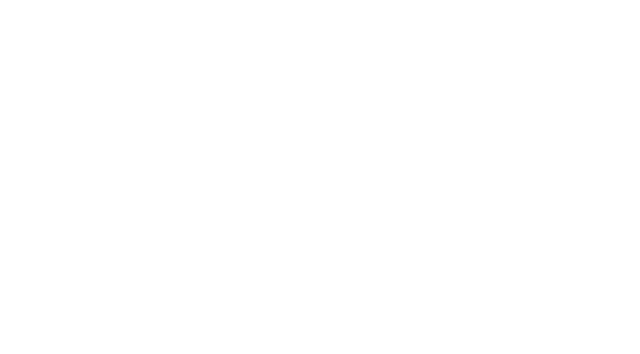
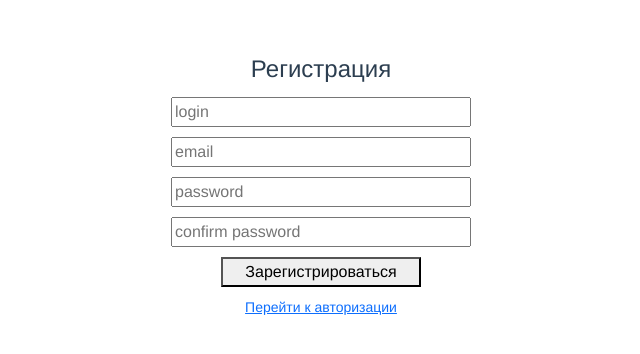
Before and after one commit to DERUINO/system-control-v2-client, a Vue app: page /registration in a window 1280 px wide. Shown: the part 216-570 px from the top of the page, without its empty margins (319-959 px from the left). Built offline with nearby package versions, Linux system fonts and the light colour scheme.

Commit message:
add userinfo

```diff
--- a/package.json
+++ b/package.json
@@ -8,6 +8,7 @@
   },
   "dependencies": {
     "core-js": "^3.6.5",
+    "jwt-decode": "^3.1.2",
     "modules": "^0.4.0",
     "node-sass": "^6.0.1",
     "sass-loader": "^10.2.0",
--- a/src/components/Header.vue
+++ b/src/components/Header.vue
@@ -19,18 +19,33 @@
                 <li class="nav-item">
                     <a class="nav-link" href="#">Поиск</a>
                 </li>
-                <li class="nav-item">
-                    <a class="nav-link disabled" href="#" tabindex="-1" aria-disabled="true">Вход</a>
-                </li>
             </ul>
+            <div class="navigation__logout" @click="logout">
+                <div class="navigation__logout-name">{{ user.username }}</div>
+                <div class="navigation__logout-button">выход</div>
+            </div>
         </div>
     </div>
   </div>
 </template>
 
 <script>
+import { deleteCookie } from '@/tools';
+import { mapGetters } from 'vuex';
+
 export default {
     name: 'Header',
+    computed: {
+        ...mapGetters({
+            user: 'globals/userInfo',
+        }),
+    },
+    methods: {
+        logout() {
+            deleteCookie('token');
+            location.reload();
+        }
+    }
 }
 </script>
 
@@ -39,6 +54,29 @@ export default {
         .navigation {
             margin-top: 15px;
             margin-bottom: 30px;
+            display: flex;
+            justify-content: space-between;
+            align-items: flex-start;
+
+            &__logout {
+                margin-right: 10px;
+                text-align: right;
+
+                &-name {
+                    font-weight: bolder;
+                }
+
+                &-button {
+                    font-size: 12px;
+                    margin-top: 5px;
+                    margin-right: 1px;
+                    cursor: pointer;
+
+                    &:hover {
+                        color: gray;
+                    }
+                }
+            }
         }
 
         a {
--- a/src/components/auth/Login.vue
+++ b/src/components/auth/Login.vue
@@ -3,9 +3,10 @@
       <div class="login-wrapper">
           <div class="login__container">
             <div class="login__title">Авторизация</div>
-            <input type="text" v-model="username">
-            <input type="password" v-model="password">
+            <input type="text" v-model="username" placeholder="login">
+            <input type="password" v-model="password" placeholder="password">
             <button type="button" @click="login">Войти</button>
+            <div class="login__back"><router-link to="/registration">Перейти к регистрации</router-link></div>
           </div>
       </div>
   </div>
@@ -70,6 +71,10 @@ export default {
                     margin: 0 auto;
                 }
             }
+            &__back {
+                margin-top: 10px;
+                font-size: 14px;
+            }
         }
 
 
--- /dev/null
+++ b/src/components/auth/Registration.vue
@@ -0,0 +1,92 @@
+<template>
+  <div class="registration-wrapper">
+    <div class="registration__container">
+        <div class="registration__title">Регистрация</div>
+        <input type="text" v-model="username" placeholder="login">
+        <input type="email" v-model="email" placeholder="email">
+        <input type="password" v-model="password" placeholder="password">
+        <input type="password" v-model="confirmpass" placeholder="confirm password">
+        <button type="button" @click="register">Зарегистрироваться</button>
+        <div class="registration__back"><router-link to="/login">Перейти к авторизации</router-link></div>
+    </div>
+  </div>
+</template>
+
+<script>
+import { send } from '@/tools';
+
+export default {
+    name: "Registration",
+    data() {
+        return {
+            username: '',
+            password: '',
+            confirmpass: '',
+            email: '',
+        };
+    },
+    methods: {
+        async register() {
+            const { username, password, confirmpass, email } = this;
+
+            const data = {
+                username,
+                password,
+                confirmpass,
+                email,
+            };
+
+            const res = await send('/auth/registration', data);
+
+            if (res.status === 200) {
+                this.$router.push('/login');
+            } else {
+                const { errors = [] } = res.errors;
+                errors.forEach(error => {
+                    alert(error.msg);
+                });
+            }
+        }
+    }
+}
+</script>
+
+<style lang="scss">
+    .registration-wrapper {
+        text-align: center;
+        max-width: 300px;
+        width: 100%;
+        margin: 0 auto;
+        display: flex;
+        flex-direction: column;
+        height: 100%;
+        min-height: 100vh;
+        justify-content: center;
+
+        .registration {
+            &__title {
+                margin-bottom: 10px;
+                font-size: 24px;
+            }
+            &__container {
+                display: flex;
+                flex-direction: column;
+
+                button {
+                    max-width: 200px;
+                    width: 100%;
+                    margin: 0 auto;
+                }
+            }
+            &__back {
+                margin-top: 10px;
+                font-size: 14px;
+            }
+        }
+
+
+        input {
+            margin-bottom: 10px;
+        }
+    }
+</style>
--- a/src/layouts/DefaultLayout.vue
+++ b/src/layouts/DefaultLayout.vue
@@ -8,6 +8,9 @@
 </template>
 
 <script>
+import jwt_decode from "jwt-decode";
+import { mapGetters, mapActions } from 'vuex';
+
 import Alert from '@/components/Alert'
 import Modal from '@/components/Modal'
 import Header from '@/components/Header'
@@ -28,7 +31,21 @@ export default {
             trigger: false,
         }
     },
+    computed: {
+        ...mapGetters({
+            accessToken: 'globals/accessToken',
+        }),
+    },
+    created() {
+        const decodedToken = jwt_decode(this.accessToken);
+
+        this.getUserInfo({ id: decodedToken.id });
+    },
     methods: {
+        ...mapActions({
+            getUserInfo: 'globals/getUserInfo',
+        }),
+
         showNotify(data) {
             this.alert.text = data.text;
             this.alert.status = data.status;
--- a/src/router/index.js
+++ b/src/router/index.js
@@ -5,7 +5,7 @@ import store from '../store';
 import Table from '../components/Table.vue'
 import Settings from '../components/Settings.vue'
 import Login from '../components/auth/Login.vue'
-import Registration from '../components/Registration.vue'
+import Registration from '../components/auth/Registration.vue'
 import guest from './middleware/guest';
 import user from './middleware/user';
 
@@ -48,7 +48,6 @@ const routes = [
     meta: {
       layout: 'auth-layout',
       middleware: [guest],
-
     }
   }
 ]
--- a/src/store/modules/globals.js
+++ b/src/store/modules/globals.js
@@ -1,19 +1,28 @@
-import { getCookie } from '@/tools';
+import { getCookie, send } from '@/tools';
 
 const state = {
     token: getCookie('token') ?? '',
+    user: {},
 }
 
 const getters = {
     accessToken: state => state.token,
+    userInfo: state => state.user,
 }
 
 const mutations = {
-
+    SET_USER_INFO(state, res) {
+        state.user = res;
+    },
 }
 
 const actions = {
-
+    async getUserInfo({commit}, req) {
+        const res = await send('/settings/userinfo', { id: req.id })
+        if (res.status === 200) {
+            commit('SET_USER_INFO', res.data);
+        }
+    }
 }
 
 export default {
--- a/src/tools.js
+++ b/src/tools.js
@@ -1,4 +1,4 @@
-export { send, modalStatus, timestampToDate, getCookie, setCookie };
+export { send, modalStatus, timestampToDate, getCookie, setCookie, deleteCookie };
 
 function getCookie(name) {
     let matches = document.cookie.match(new RegExp(
@@ -29,6 +29,12 @@ function setCookie(name, value, options = {}) {
     }
 
     document.cookie = updatedCookie;
+}
+
+function deleteCookie(name) {
+    setCookie(name, "", {
+        'max-age': -1
+    })
 }
 
 async function send(uri, data, sendType = 'POST', type = 'json') {
```
Also changed, not shown: src/components/Authorisation.vue (deleted, +0 -13 lines), 2 other files (tests, documents, lock files or other folders).
